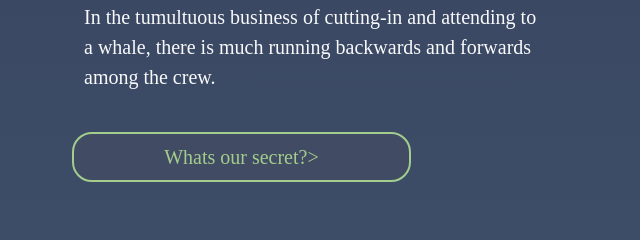
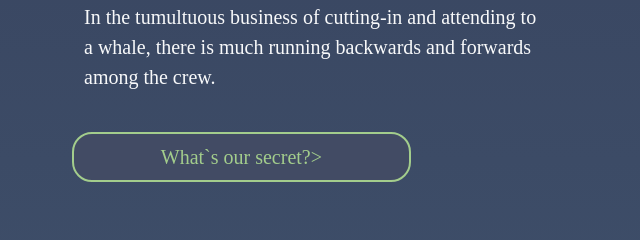
Before and after one commit to Yuliia-Stepura/PracticCssBootstrap, a plain HTML site: page index.html in a window 1280 px wide. Shown: the part 1020-1260 px from the top of the page, 0-640 px from the left. Drawn offline with nearby package versions, Linux system fonts and the light colour scheme; a web font is replaced by a local one.

Commit message:
Update index.html

```diff
--- a/index.html
+++ b/index.html
@@ -89,7 +89,7 @@
                             crew.</span>
                             <div class="w-100 "></div>
 
-                            <input type="button " class="btn-hover btn-round-pill ovalbutton py-2 px-2 fs-5 font-Circe fw-ligth mt-4 " value="Whats our secret?>">
+                            <input type="button " class="btn-hover btn-round-pill ovalbutton py-2 px-2 fs-5 font-Circe fw-ligth mt-4 " value="What`s our secret?>">
 
                         </div>
                     </div>
```
